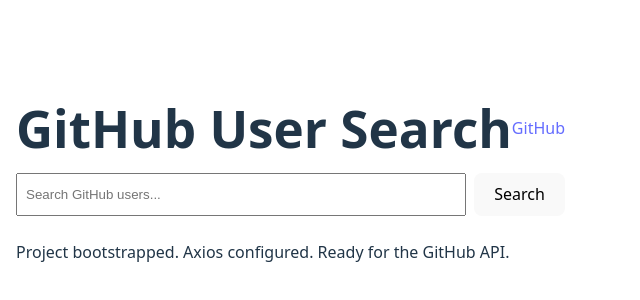
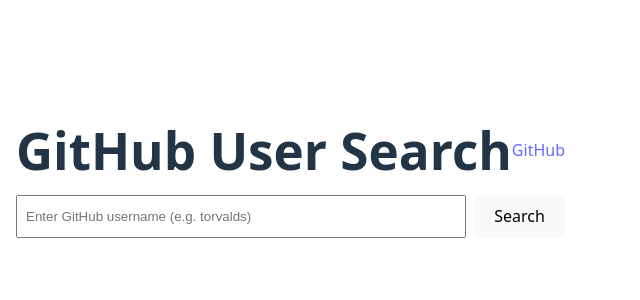
Before and after one commit to KimeyK/alx-fe-reactjs, a React (Vite) app in the folder github-user-search/: page / in a window 1280 px wide. Shown: the part 210-510 px from the top of the page, without its empty margins (0-640 px from the left). Built offline with nearby package versions, Linux system fonts and the light colour scheme.

Commit message:
feat(github-user-search): initialize app, add axios, githubService.fetchUserData, Search component, wire to App

```diff
--- a/github-user-search/src/App.jsx
+++ b/github-user-search/src/App.jsx
@@ -1,27 +1,13 @@
-import { useState } from "react";
-import SearchInput from "./components/SearchInput";
+import Search from "./components/Search";
 
 function App() {
-  const [query, setQuery] = useState("");
-
   return (
     <div style={{ fontFamily: "system-ui, sans-serif", maxWidth: 900, margin: "0 auto", padding: 16 }}>
       <header style={{ display: "flex", justifyContent: "space-between", alignItems: "center", marginBottom: 16 }}>
         <h1 style={{ margin: 0 }}>GitHub User Search</h1>
         <a href="https://github.com" target="_blank" rel="noreferrer">GitHub</a>
       </header>
-
-      <SearchInput
-        value={query}
-        onChange={setQuery}
-        onSubmit={() => {
-          console.log("Search for:", query); // hook up API next task
-        }}
-      />
-
-      <section style={{ marginTop: 24 }}>
-        <p>Project bootstrapped. Axios configured. Ready for the GitHub API.</p>
-      </section>
+      <Search />
     </div>
   );
 }
--- /dev/null
+++ b/github-user-search/src/components/Search.jsx
@@ -0,0 +1,74 @@
+import { useState } from "react";
+import { fetchUserData } from "../services/githubService";
+
+const Search = () => {
+  const [username, setUsername] = useState("");
+  const [user, setUser] = useState(null);
+  const [loading, setLoading] = useState(false);
+  const [errored, setErrored] = useState(false);
+
+  const onSubmit = async (e) => {
+    e.preventDefault();
+    setErrored(false);
+    setUser(null);
+    if (!username.trim()) return;
+
+    setLoading(true);
+    try {
+      const data = await fetchUserData(username.trim());
+      setUser(data);
+    } catch {
+      setErrored(true);
+    } finally {
+      setLoading(false);
+    }
+  };
+
+  return (
+    <div style={{ maxWidth: 720, margin: "0 auto" }}>
+      <form onSubmit={onSubmit} style={{ display: "flex", gap: 8 }}>
+        <input
+          type="text"
+          value={username}
+          onChange={(e) => setUsername(e.target.value)}
+          placeholder="Enter GitHub username (e.g. torvalds)"
+          style={{ flex: 1, padding: 8 }}
+        />
+        <button type="submit">Search</button>
+      </form>
+
+      <div style={{ marginTop: 20 }}>
+        {loading && <p>Loading...</p>}
+        {!loading && errored && <p>Looks like we cant find the user</p>}
+        {!loading && !errored && user && (
+          <div
+            style={{
+              display: "flex",
+              alignItems: "center",
+              gap: 16,
+              border: "1px solid #e5e5e5",
+              padding: 16,
+              borderRadius: 10,
+            }}
+          >
+            <img
+              src={user.avatar_url}
+              alt={`${user.login} avatar`}
+              width="80"
+              height="80"
+              style={{ borderRadius: "50%" }}
+            />
+            <div>
+              <h2 style={{ margin: 0 }}>{user.name ? user.name : user.login}</h2>
+              <a href={user.html_url} target="_blank" rel="noreferrer">
+                View GitHub Profile
+              </a>
+            </div>
+          </div>
+        )}
+      </div>
+    </div>
+  );
+};
+
+export default Search;
--- a/github-user-search/src/components/SearchInput.jsx
+++ /dev/null
@@ -1,21 +0,0 @@
-const SearchInput = ({ value, onChange, onSubmit, placeholder = "Search GitHub users..." }) => {
-  return (
-    <form
-      onSubmit={(e) => {
-        e.preventDefault();
-        onSubmit?.();
-      }}
-      style={{ display: "flex", gap: 8 }}
-    >
-      <input
-        value={value}
-        onChange={(e) => onChange?.(e.target.value)}
-        placeholder={placeholder}
-        style={{ flex: 1, padding: 8 }}
-      />
-      <button type="submit">Search</button>
-    </form>
-  );
-};
-
-export default SearchInput;
--- /dev/null
+++ b/github-user-search/src/services/githubService.js
@@ -0,0 +1,16 @@
+import axios from "axios";
+
+/**
+ * Fetch a single GitHub user by username
+ * GET https://api.github.com/users/{username}
+ */
+export async function fetchUserData(username) {
+  if (!username || !username.trim()) throw new Error("Username is required");
+
+  const token = import.meta.env.VITE_APP_GITHUB_API_KEY || "";
+  const headers = token ? { Authorization: `Bearer ${token}` } : {};
+
+  const url = `https://api.github.com/users/${encodeURIComponent(username)}`;
+  const { data } = await axios.get(url, { headers });
+  return data;
+}
```
Also changed, not shown: github-user-search/src/services/githubApi.js (deleted, +0 -16 lines), 2 other files (tests, documents, lock files or other folders).
